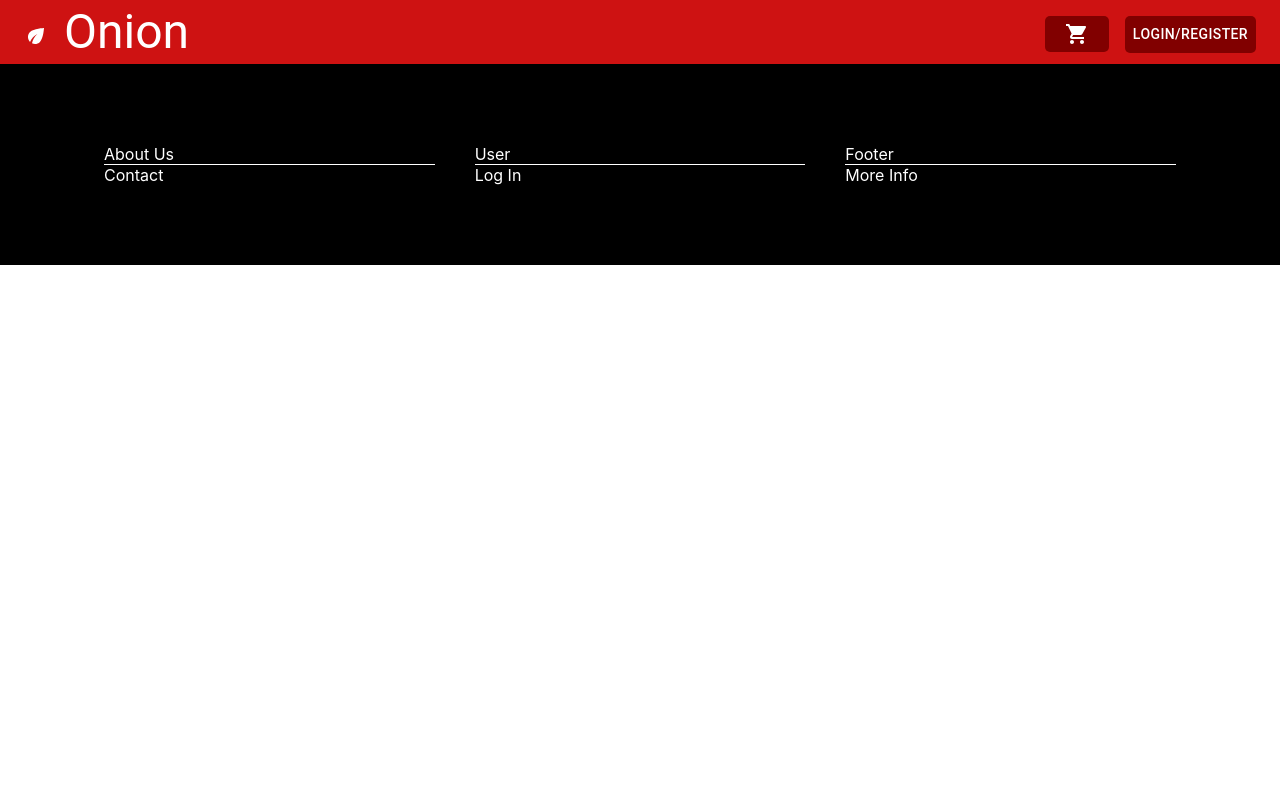
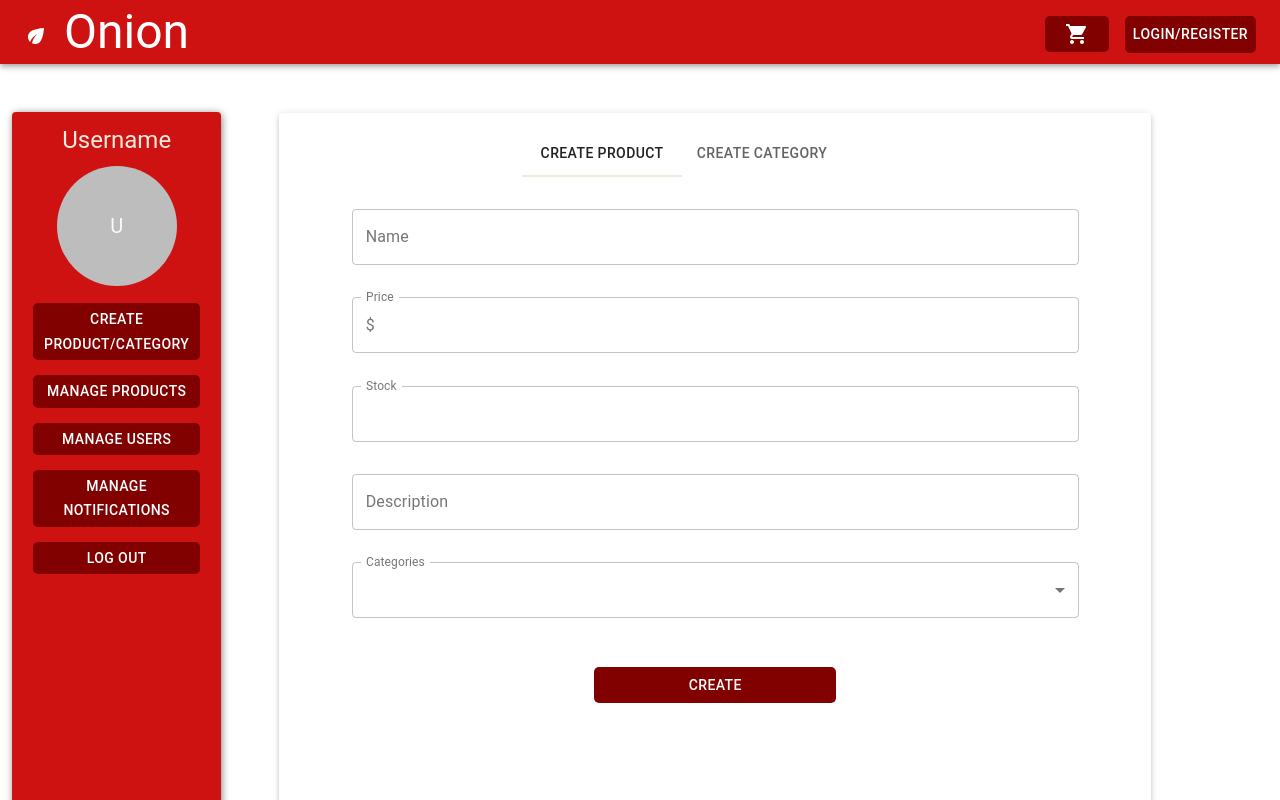
Before and after one commit to Davidohiv7/Final-Project, a React (Create React App) app in the folder client/: page /admin in a window 1280 px wide. Shown: the top 800 px of the page. Built offline with nearby package versions, Linux system fonts and the light colour scheme.

Commit message:
Create Product/Category Admin feature

```diff
--- a/client/src/App.js
+++ b/client/src/App.js
@@ -2,6 +2,7 @@
 import React from 'react';
 import NavBar from './Views/NavBar/NavBar'
 import UserProfile from './components/UserProfile/UserProfile'
+import AdminProfile from './components/AdminProfile/AdminProfile'
 import Home from './Views/Home/Home.jsx'
 import { ThemeProvider } from '@material-ui/core/styles'
 import theme from './themeConfig';
@@ -28,6 +29,11 @@ export default function App() {
       />
 
       <Route
+        exact path='/admin'
+        render={() => <AdminProfile/>}
+      />
+
+      <Route
         path='/'
         render={() => <Footer/>}
       />
--- /dev/null
+++ b/client/src/components/AdminProfile/AdminDisplay/AdminDisplay.jsx
@@ -0,0 +1,33 @@
+import React from 'react';
+
+
+// Material UI imports
+import {Container, Box, CardContent} from '@material-ui/core';
+import useStyles from './styles';
+
+import CreateForm from './CreateForm/CreateForm'
+
+
+export default function AdminDisplay({displayStatus}) {
+
+  const classes = useStyles();
+
+  if(displayStatus === 0) {
+    return (
+      <CardContent className= {classes.formContainer}>
+        <CreateForm/>
+      </CardContent>
+    )
+  }
+
+  if(displayStatus === 1) {
+    return (<h1>Manage Products</h1>)
+  }
+
+
+  return (
+  <Container>
+
+  </Container>
+  );
+}
--- /dev/null
+++ b/client/src/components/AdminProfile/AdminDisplay/CreateForm/CreateForm.jsx
@@ -0,0 +1,66 @@
+import React, { useState } from 'react';
+
+//Imports Material UI components:
+import { Box, CardContent, Tab, Tabs, TextField, InputAdornment, Button, FormControl,InputLabel, Select, MenuItem }from '@material-ui/core'
+import useStyles from './styles';
+
+export default function CreateForm() {
+
+    const classes = useStyles();
+
+    const [selectedTab, setSelectedTab] = useState(0);
+
+    const handleChange = (event, newValue) => {
+        setSelectedTab(newValue);
+    };
+
+    return (
+        <Box className={classes.root}>
+
+            <Tabs className= {classes.tabs} value={selectedTab} onChange={handleChange} >
+                <Tab label="Create Product"  />
+                <Tab label="Create Category"  />
+            </Tabs>
+            {selectedTab === 0 &&
+            <CardContent className={classes.tabContainer}>
+                <form className= {classes.form}>
+                    <TextField className= {classes.input} id="outlined-basic" label="Name" variant="outlined" />
+                    <TextField className= {classes.input} id="outlined-number" label="Price" type="number" InputLabelProps={{shrink: true,}} variant="outlined" InputProps={{startAdornment: <InputAdornment position="start">$</InputAdornment>,}}/>
+
+                    <TextField className= {classes.input} id="outlined-number" label="Stock" type="number" InputLabelProps={{shrink: true,}} variant="outlined"/>
+                    <TextField className= {classes.input} id="outlined-basic" label="Description" variant="outlined" multiline />
+
+                <FormControl className= {classes.input} variant="outlined">
+                    <InputLabel id="demo-simple-select-outlined-label">Categories</InputLabel>
+                    <Select
+                    labelId="demo-simple -select-outlined-label"
+                    id="demo-simple-select-outlined"
+                    value={'categories'}
+                    label="Categories"
+                    >
+                    <MenuItem value="" >
+                        <em>None</em>
+                    </MenuItem>
+                    <MenuItem value={10}>Ten</MenuItem>
+                    <MenuItem value={20}>Twenty</MenuItem>
+                    <MenuItem value={30}>Thirty</MenuItem>
+                    </Select>
+                </FormControl>
+
+                    <Button className = {classes.button}>Create</Button>
+                </form>
+            </CardContent>
+            }
+
+            {selectedTab === 1 &&
+            <CardContent className={classes.tabContainer}>
+                <form className= {classes.form}>
+                    <TextField className= {classes.input} id="outlined-basic" label="Name" variant="outlined" />
+                    <Button className = {classes.button}>Create</Button>
+                </form>
+            </CardContent>
+            }
+
+        </Box>
+    )
+}
--- /dev/null
+++ b/client/src/components/AdminProfile/AdminDisplay/CreateForm/styles.js
@@ -0,0 +1,30 @@
+
+import { makeStyles } from '@material-ui/core/styles';
+
+const useStyles = makeStyles((theme) => ({
+
+tabs: {
+    marginLeft: '27%'
+},
+button: {
+    background: theme.palette.primary.dark,
+    color: "white",
+    borderRadius: 5,
+    margin: '4%',
+    width: '30%'
+},
+
+form: {
+    display: 'flex',
+    flexDirection: 'column',
+    alignItems: 'center'
+},
+
+input: {
+    margin: '2%',
+    width: '90%'
+}
+
+}));
+
+export default useStyles;
--- /dev/null
+++ b/client/src/components/AdminProfile/AdminDisplay/styles.js
@@ -0,0 +1,13 @@
+
+import { makeStyles } from '@material-ui/core/styles';
+
+const useStyles = makeStyles((theme) => ({
+
+formContainer: {
+  alignContent: 'center'
+}
+
+
+}));
+
+export default useStyles;
--- /dev/null
+++ b/client/src/components/AdminProfile/AdminProfile.jsx
@@ -0,0 +1,46 @@
+import React, { useState } from 'react';
+
+
+// Material UI imports
+import { Grid, Paper, Container, CardContent, Typography, Avatar, Button } from '@material-ui/core';
+import useStyles from './styles';
+
+//Component imports
+import AdminDisplay from './AdminDisplay/AdminDisplay';
+
+
+
+export default function AdminProfile() {
+  const [displayStatus, setDisplayStatus] = useState(0)
+  const classes = useStyles();
+
+  const displayHandler = (value) => {
+    setDisplayStatus(value);
+  }
+
+  return (
+    <Container maxWidth="lg">
+      <Grid container spacing={3} className={classes.container} align= 'center'>
+        <Grid item xs={2} className={classes.filterGrid} >
+          <CardContent className= {classes.profileContainer}>
+            <Typography variant="h5" color="secondary" display='inline'>Username</Typography>
+            <Avatar className={classes.profilePic}>U</Avatar>
+
+            <Button onClick={() => {displayHandler(0)}} size= 'small' className={classes.button}><Typography variant= 'button'>Create Product/Category</Typography></Button>
+            <Button onClick={(e) => {displayHandler(1)}} size= 'small' className={classes.button}><Typography variant= 'button'>Manage Products</Typography></Button>
+            <Button onClick={(e) => {displayHandler(2)}} size= 'small' className={classes.button}><Typography variant= 'button'>Manage Users</Typography></Button>
+            <Button onClick={(e) => {displayHandler(3)}} size= 'small' className={classes.button}><Typography variant= 'button'>Manage Notifications</Typography></Button>
+            <Button  size= 'small' className={classes.button}><Typography variant= 'button'>Log Out</Typography></Button>
+
+          </CardContent>
+        </Grid>
+        <Grid item xs={9}>
+          <Paper className={classes.slide} elevation={3}>
+            <AdminDisplay displayStatus={displayStatus}/>
+          </Paper>
+        </Grid>
+
+      </Grid>
+    </Container>
+  );
+}
--- /dev/null
+++ b/client/src/components/AdminProfile/styles.js
@@ -0,0 +1,57 @@
+import {
+    makeStyles
+} from '@material-ui/core/styles';
+
+const useStyles = makeStyles((theme) => ({
+
+    container: {
+        marginTop: '3%',
+        marginBottom: '3%'
+    },
+
+    slide: {
+        height: '100vh',
+        marginLeft: '5%',
+    },
+
+    grid_container: {
+        marginTop: theme.spacing(2),
+        marginBottom: theme.spacing(2),
+        borderRadius: 5,
+        color: theme.palette.secondary.main,
+        textAlign: 'center',
+    },
+
+    button: {
+        background: theme.palette.primary.dark,
+        color: "white",
+        borderRadius: 5,
+        margin: '4%',
+        width: '90%'
+    },
+    filterGrid: {
+        backgroundColor: theme.palette.primary.main,
+        borderRadius: theme.shape.borderRadius,
+        marginTop: 11,
+        marginBottom: 11,
+        boxShadow: '1px 1px 8px -1px rgba(0,0,0,0.6)',
+    },
+    catalogueContainer: {
+        marginLeft: theme.spacing(5),
+        height: "57%",
+    },
+    profilePic: {
+        width: theme.spacing(15),
+        height: theme.spacing(15),
+        margin: 10,
+    },
+
+    profileContainer: {
+        padding: 0
+    },
+
+
+
+}));
+
+export default useStyles;
--- a/client/src/components/ProductDetailsCard/ProductDetailsTab/ProductDetailsTab.jsx
+++ b/client/src/components/ProductDetailsCard/ProductDetailsTab/ProductDetailsTab.jsx
@@ -15,7 +15,7 @@ export default function ProductDetailsTab({ product }) {
     const [selectedTab, setSelectedTab] = useState(0);
 
     const handleChange = (event, newValue) => {
-      setSelectedTab(newValue);
+        setSelectedTab(newValue);
     };
 
     return (
@@ -43,7 +43,7 @@ export default function ProductDetailsTab({ product }) {
 //Custom styles
 const useStyles = makeStyles((theme) => ({
     root: {
-      },
+    },
     tabContainer: {
         height: 180,
     },
--- a/client/src/components/UserProfile/UserProfile.jsx
+++ b/client/src/components/UserProfile/UserProfile.jsx
@@ -18,7 +18,7 @@ export default function Home() {
         <Grid item xs={2} className={classes.filterGrid}>
           <CardContent align= 'center'>
             <Typography  align='center' variant="h5" color="secondary" display='inline'>Username</Typography>
-            <Avatar className={classes.profilePic} alt='Remy Sharp'>U</Avatar>
+            <Avatar className={classes.profilePic}>U</Avatar>
           </CardContent>
         </Grid>
         <Grid item xs={9}>
```
